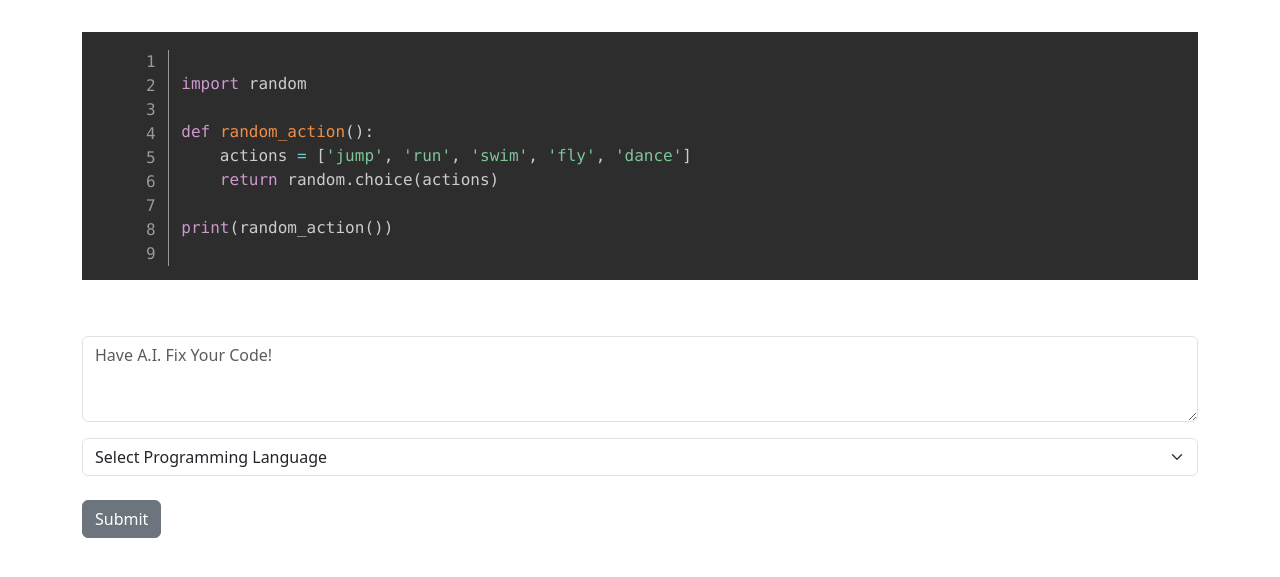
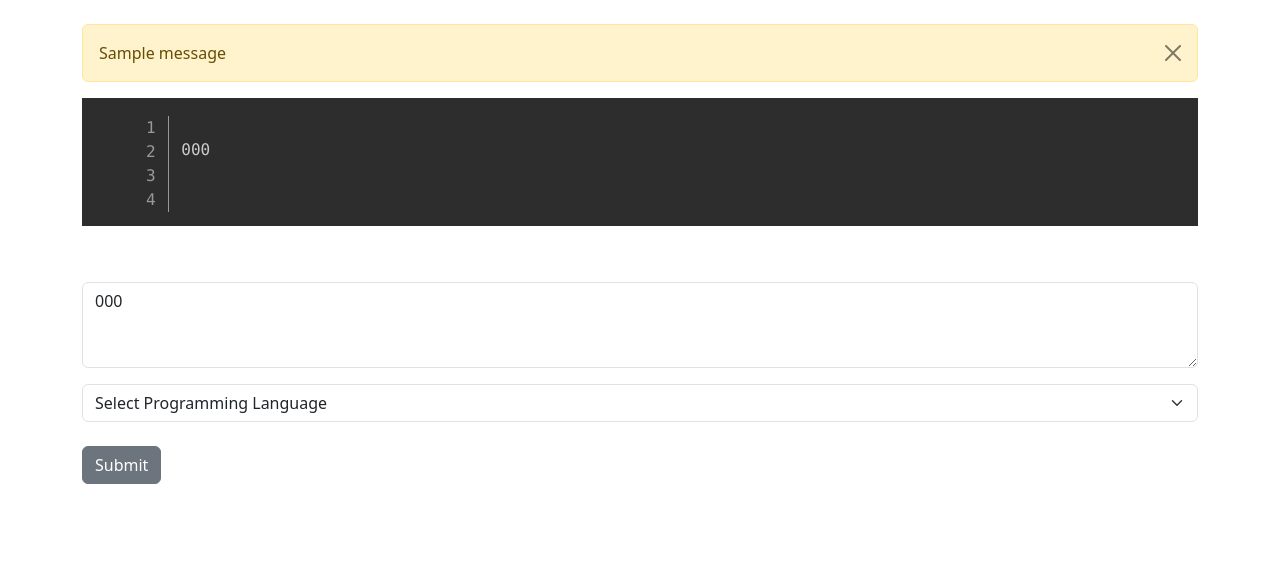
Before and after one commit to golso4243/Django-Codebot, a Django app: template website/templates/home.html in a window 1280 px wide. Shown: the part 56-633 px from the top of the page. Run offline with Django 5.2, Linux system fonts and the light colour scheme; the template is opened without the code that fills it: most values are stand-ins (such as "Sample title", 1, 10 or a date in 2020); one stand-in notice (Sample message) is shown; some libraries are stand-ins or nearby versions.

Commit message:
Form Actions

```diff
--- a/website/templates/base.html
+++ b/website/templates/base.html
@@ -12,6 +12,14 @@
     {% include 'navbar.html'%}
     <div class="container">
         <br />
+        {% if messages %}
+            {% for message in messages %}
+            <div class="alert alert-warning alert-dismissible fade show" role="alert">
+              {{message}}
+              <button type="button" class="btn-close" data-bs-dismiss="alert" aria-label="Close"></button>
+            </div>
+            {% endfor %}
+        {% endif %}
         {% block content %}{% endblock %}
     </div>
     <script src="https://cdn.jsdelivr.net/npm/bootstrap@5.3.3/dist/js/bootstrap.bundle.min.js" integrity="sha384-YvpcrYf0tY3lHB60NNkmXc5s9fDVZLESaAA55NDzOxhy9GkcIdslK1eN7N6jIeHz" crossorigin="anonymous"></script>
--- a/website/templates/home.html
+++ b/website/templates/home.html
@@ -2,34 +2,50 @@
 
 {% block content %}
 
+{% if code%}
 <pre>
-    <code class="line-numbers language-python">
-    import random
+    <code class="line-numbers language-{{lang}}">
+    {{code}}
 
-    def random_action():
-        actions = ['jump', 'run', 'swim', 'fly', 'dance']
-        return random.choice(actions)
-
-    print(random_action())
     </code>
 </pre>
 <br /><br />
+<form method="POST" action="{% url 'home' %}">
+    {% csrf_token %}
+    <div class="mb-3">
+        <textarea class="form-control" name="code" rows="3" placeholder="Have A.I. Fix Your Code!">{{code}}</textarea>
+    </div>
+    <select class="form-select" name="lang">
+        <option selected>Select Programming Language</option>
+            {% for lang in lang_list %}
+                <option value="{{lang}}">{{lang}}</option>
+            {% endfor %}
+        </select>
+    <br />
+    <button type="submit" class="btn btn-secondary">Submit</button>
+</form>
 
+{% else %}
+<pre>
+    <code class="line-numbers language-python">
+    def hello_world():
+        print("Hello, World!")
+    </code>
+</pre>
+<br /><br />
 <form method="POST" action="{% url 'home' %}">
     {% csrf_token %}
     <div class="mb-3">
         <textarea class="form-control" name="code" rows="3" placeholder="Have A.I. Fix Your Code!"></textarea>
     </div>
-
-    <select class="form-select" aria-label="Default select example">
+    <select class="form-select" name="lang">
         <option selected>Select Programming Language</option>
-        {% for lang in lang_list %}
-            <option value="{{lang}}">{{lang}}</option>
-        {% endfor %}
-      </select>
-
+            {% for lang in lang_list %}
+                <option value="{{lang}}">{{lang}}</option>
+            {% endfor %}
+        </select>
     <br />
-
     <button type="submit" class="btn btn-secondary">Submit</button>
 </form>
+{% endif %}
 {% endblock %}
```
Also changed, not shown: website/views.py (+10 -0 lines).
